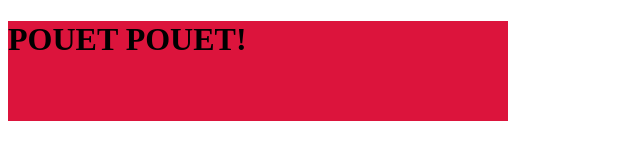
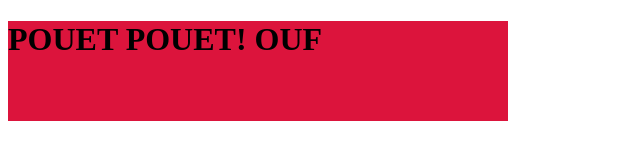
Before and after one commit to lenoill/training_git, a plain HTML site: page index.html in a window 1280 px wide. Shown: the whole page, without its empty margins (0-640 px from the left). Drawn offline with Linux system fonts and the light colour scheme.

Commit message:
add text.txt and update html

```diff
--- a/index.html
+++ b/index.html
@@ -9,7 +9,7 @@
 </head>
 <body>
 
-    <h1>POUET POUET!</h1>
+    <h1>POUET POUET! OUF</h1>
 
 </body>
 </html>
```
Also changed, not shown: text.txt (added).
